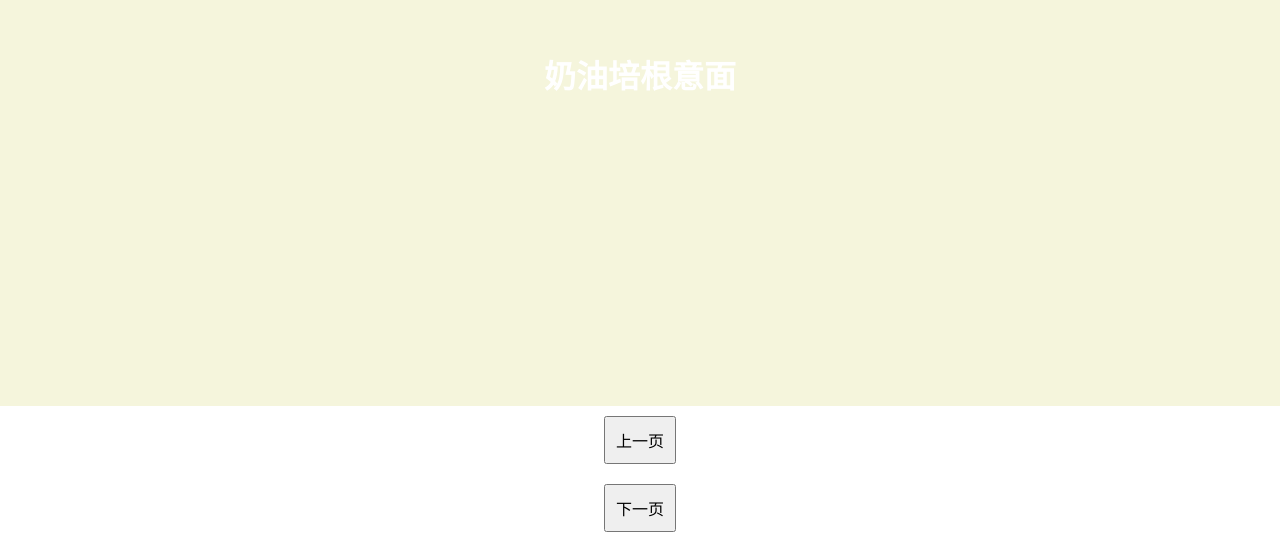
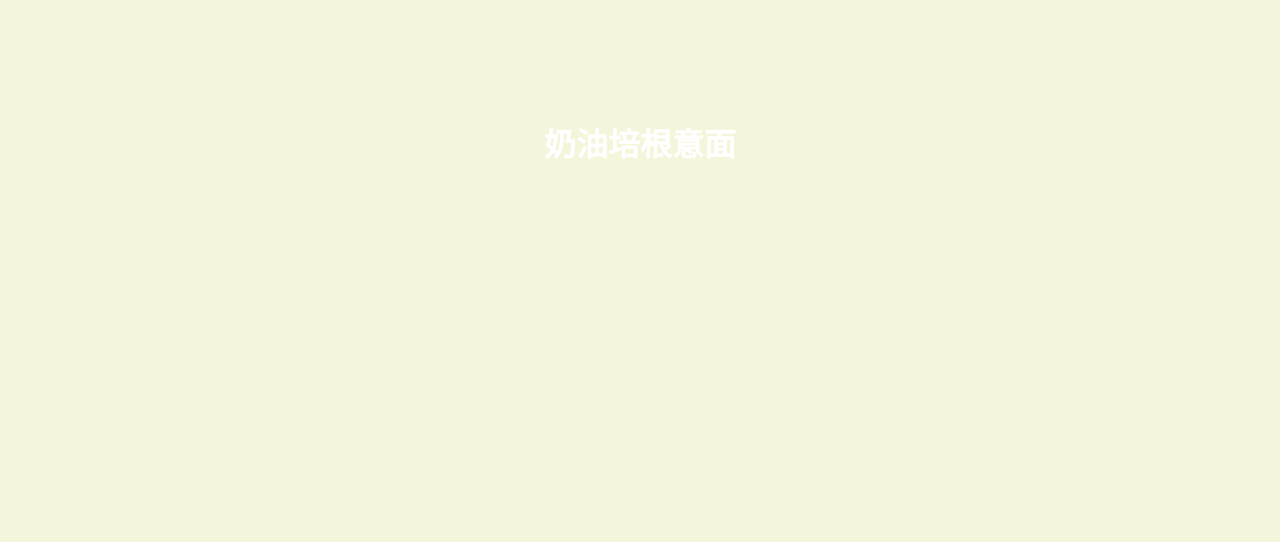
Before and after one commit to sophiepage28/AI.show, a plain HTML site: page PPT.html in a window 1280 px wide. Shown: the part 258-800 px from the top of the page. Drawn offline with Linux system fonts and the light colour scheme.

Commit message:
Update PPT.html

```diff
--- a/PPT.html
+++ b/PPT.html
@@ -16,6 +16,7 @@
     height: 100vh;
     color: white;
     text-align: center;
+    overflow-x: hidden; /* 防止内容水平滚动 */
   }
   .slide {
     display: none;
@@ -26,21 +27,18 @@
     width: 100vw;
     color: white;
     text-align: center;
+    position: absolute;
+    top: 0;
+    left: 0;
   }
   .active {
     display: flex;
-  }
-  button {
-    margin: 10px;
-    padding: 10px;
-    font-size: 16px;
-    cursor: pointer;
   }
 </style>
 </head>
 <body>
 
-<div id="slide1" class="slide" style="background-color: beige;">
+<div id="slide1" class="slide" style="background-color: beige; z-index: 1;">
   <h1>奶油培根意面</h1>
 </div>
 
@@ -56,38 +54,60 @@
   <h1>请享用</h1>
 </div>
 
-<button onclick="prevSlide()">上一页</button>
-<button onclick="nextSlide()">下一页</button>
+<script>
+  let currentSlide = 0;
+  const slides = document.querySelectorAll('.slide');
+  const totalSlides = slides.length;
 
-<script>
-  let currentSlide = 1;
-
-  function showSlide(n) {
-    let slides = document.getElementsByClassName("slide");
-    if (n >= slides.length) {
-      currentSlide = 1;
-    } else if (n < 1) {
-      currentSlide = slides.length;
-    } else {
-      currentSlide = n;
-    }
-    for (let i = 0; i < slides.length; i++) {
-      slides[i].style.display = "none";
-    }
-    slides[currentSlide - 1].style.display = "flex";
+  function showSlide(index) {
+    slides.forEach(slide => {
+      slide.style.transform = 'translateX(-100%)';
+      slide.style.display = 'none';
+    });
+    slides[index].style.transform = 'translateX(0)';
+    slides[index].style.display = 'flex';
+    currentSlide = index;
   }
 
-  // Show the first slide initially
   showSlide(currentSlide);
 
-  // Next slide
+  let startX;
+  let isSwiping = false;
+
+  document.addEventListener('touchstart', (e) => {
+    startX = e.touches[0].clientX;
+    isSwiping = true;
+  });
+
+  document.addEventListener('touchend', (e) => {
+    if (!isSwiping) return;
+    const endX = e.changedTouches[0].clientX;
+    const diff = endX - startX;
+    if (diff > 50) { // 向右滑动
+      nextSlide();
+    } else if (diff < -50) { // 向左滑动
+      prevSlide();
+    }
+    isSwiping = false;
+  });
+
+  document.addEventListener('touchmove', (e) => {
+    if (!isSwiping) return;
+    const currentX = e.touches[0].clientX;
+    const diff = currentX - startX;
+    slides[currentSlide].style.transform = `translateX(${-100 + diff}%)`;
+  });
+
   function nextSlide() {
-    showSlide(currentSlide + 1);
+    if (currentSlide < totalSlides - 1) {
+      showSlide(currentSlide + 1);
+    }
   }
 
-  // Previous slide
   function prevSlide() {
-    showSlide(currentSlide - 1);
+    if (currentSlide > 0) {
+      showSlide(currentSlide - 1);
+    }
   }
 </script>
 
```
